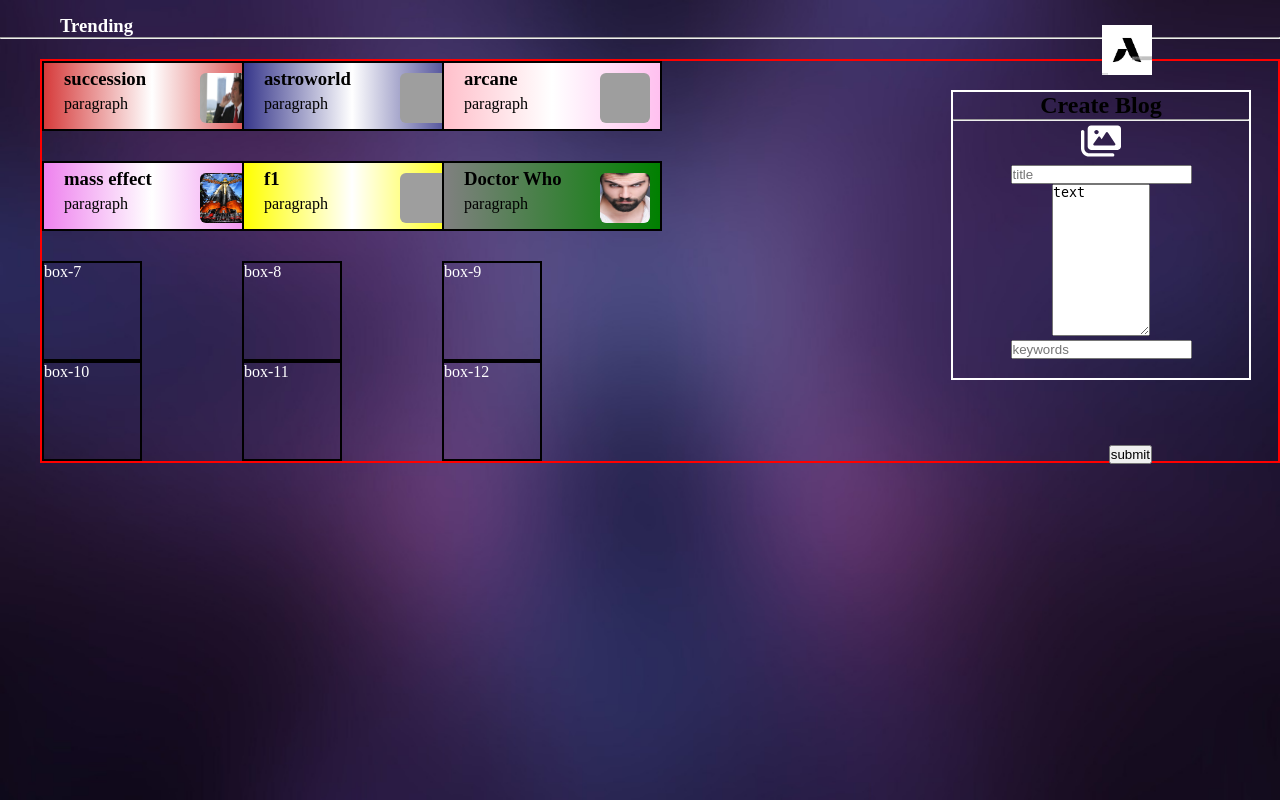
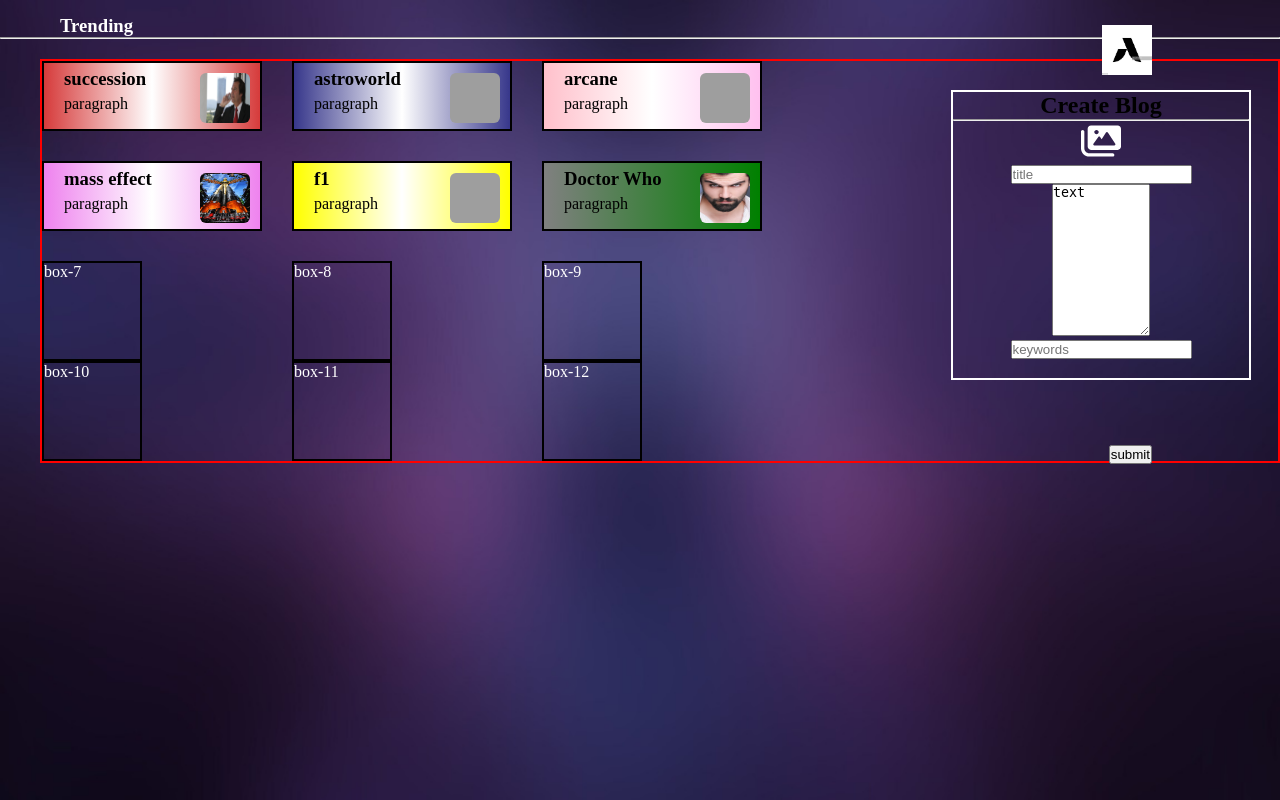
Before and after one commit to arpitarya123/insta, a PHP site: page / in a window 1280 px wide. Shown: the part 39-839 px from the top of the page. Run offline with PHP 8.4, Linux system fonts and the light colour scheme; grey boxes are pictures that could not be loaded.

Commit message:
Update style.css

```diff
--- a/style.css
+++ b/style.css
@@ -93,7 +93,7 @@
 .left-1{
     color: white;
     display: grid;
-      grid-template-columns: 200px 200px 200px ;
+      grid-template-columns: 250px 250px 250px ;
      grid-template-rows: 1fr 1fr 1fr 1fr;
     border: 2px solid red;
     margin-top: 20px;
```
